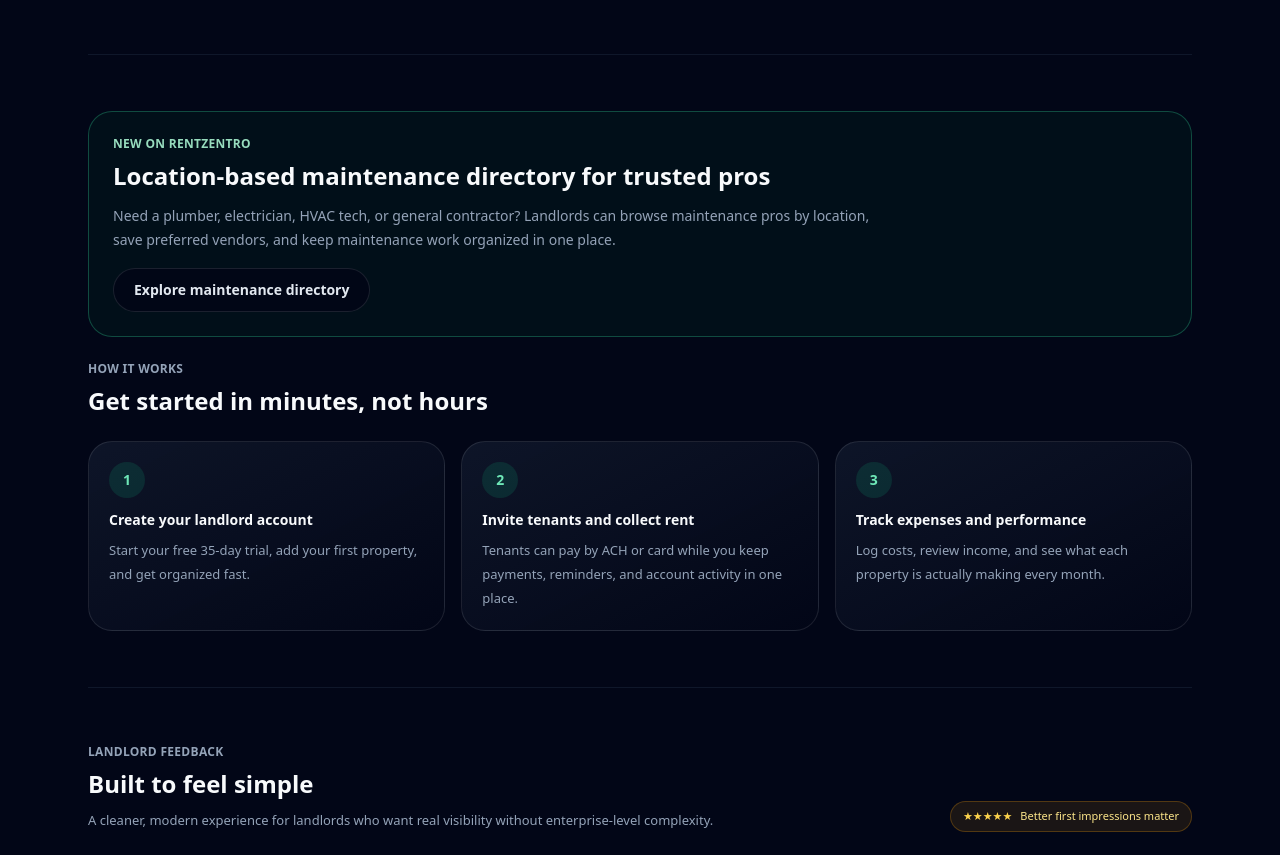
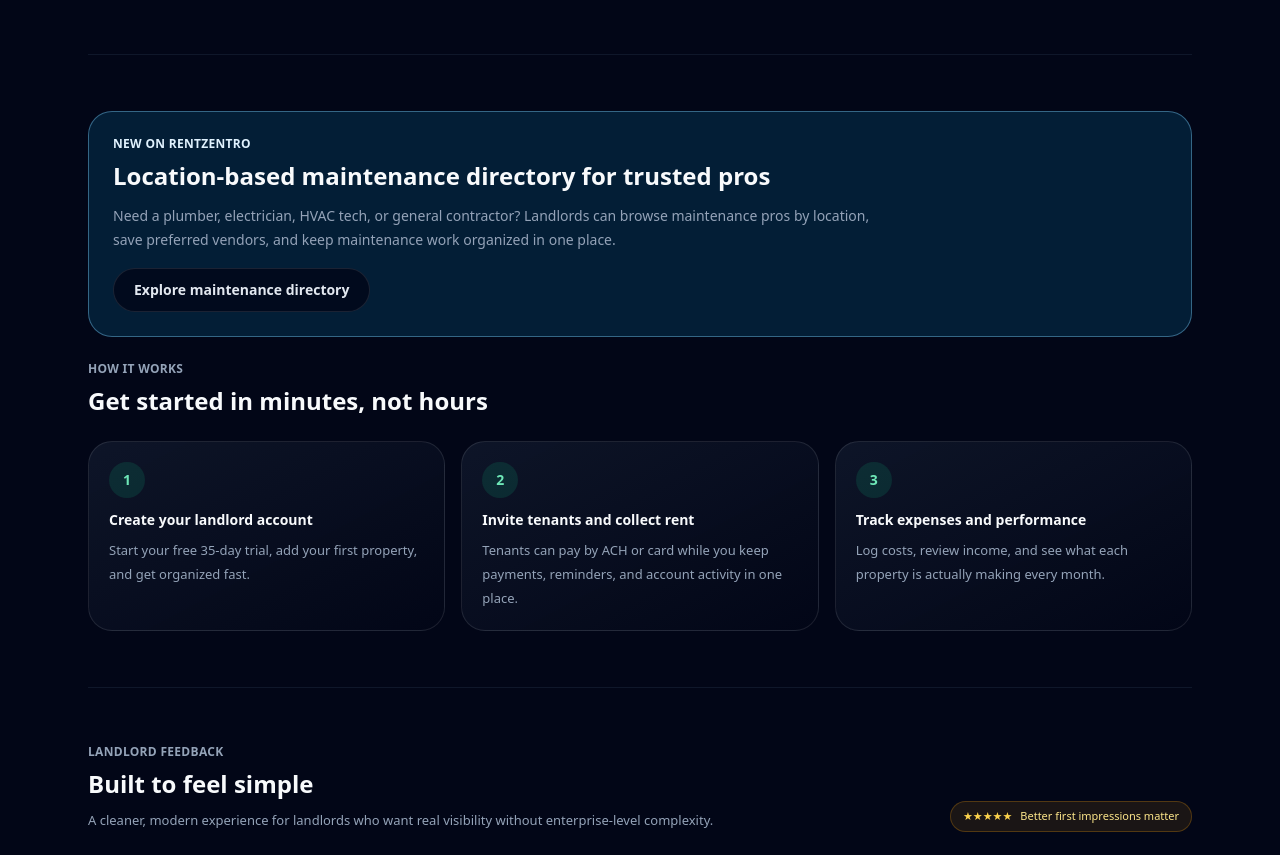
Before and after one commit to rentzentro/rentzentro-app, a Next.js app: page / in a window 1280 px wide. Shown: the part 4389-5244 px from the top of the page. Built offline with nearby package versions, Linux system fonts and the light colour scheme; no server answers; the database is empty.

Commit message:
Update maintenance directory highlight to TransUnion blue

```diff
--- a/app/page.tsx
+++ b/app/page.tsx
@@ -1035,8 +1035,8 @@
         </section>
 
         <section className="rz-fade-up rz-delay-7 border-t border-slate-900 py-14">
-          <div className="mb-6 rounded-3xl border border-emerald-400/30 bg-emerald-950/25 p-5 sm:p-6">
-            <p className="text-xs font-semibold uppercase tracking-wide text-emerald-200/90">
+          <div className="mb-6 rounded-3xl border border-sky-300/40 bg-sky-500/15 p-5 sm:p-6">
+            <p className="text-xs font-semibold uppercase tracking-wide text-sky-100">
               New on RentZentro
             </p>
             <h2 className="mt-2 text-2xl font-semibold text-slate-50">
@@ -1050,7 +1050,7 @@
             <div className="mt-4">
               <Link
                 href="/landlord/maintenance-directory"
-                className="inline-flex min-h-[44px] items-center justify-center rounded-full border border-white/10 bg-slate-950/80 px-5 py-2.5 text-sm font-semibold text-slate-200 transition duration-200 hover:scale-[1.02] hover:border-emerald-400/40 hover:bg-white/5 active:scale-95"
+                className="inline-flex min-h-[44px] items-center justify-center rounded-full border border-white/10 bg-slate-950/80 px-5 py-2.5 text-sm font-semibold text-slate-200 transition duration-200 hover:scale-[1.02] hover:border-sky-300/40 hover:bg-white/5 active:scale-95"
               >
                 Explore maintenance directory
               </Link>
```
